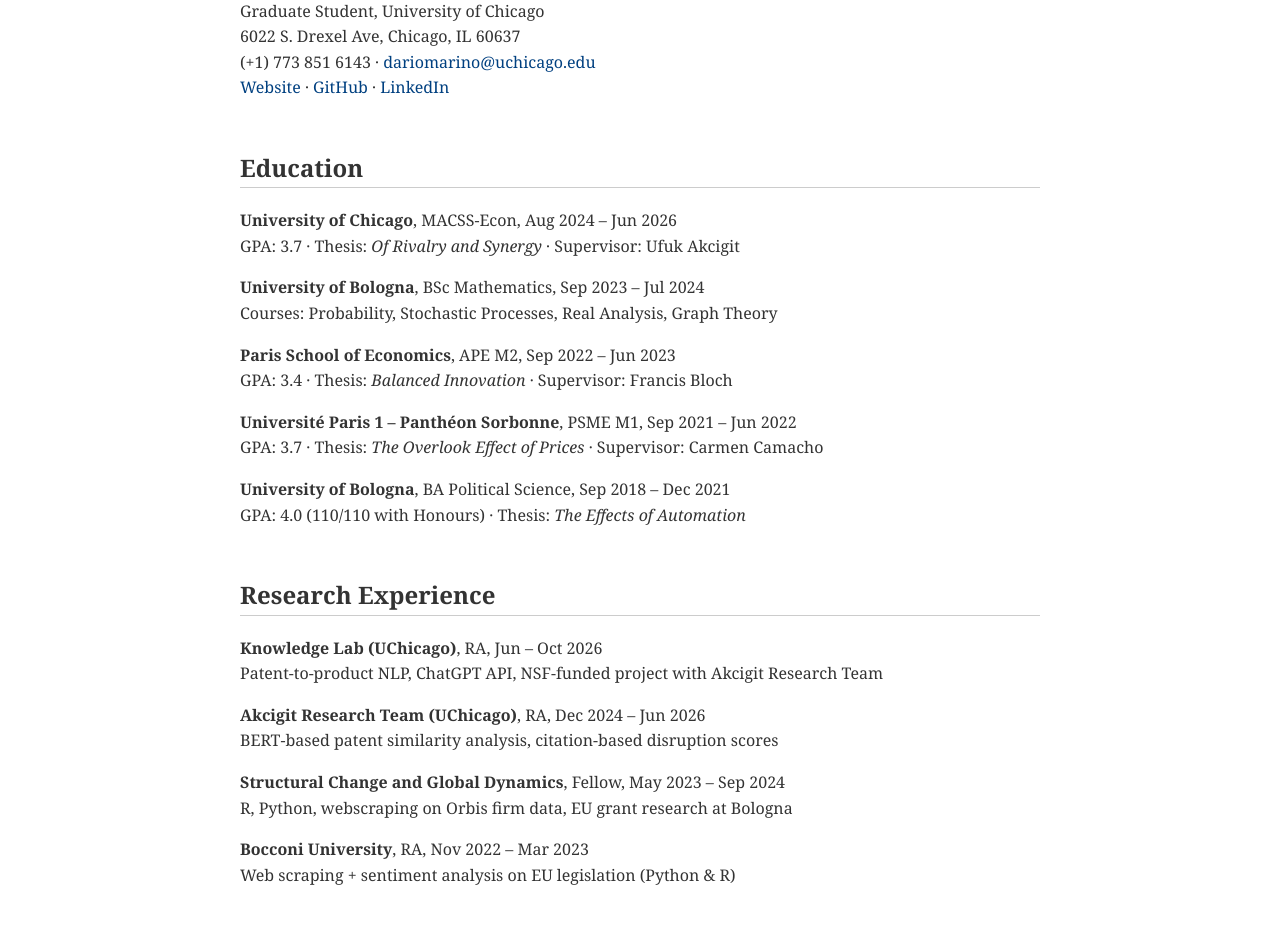
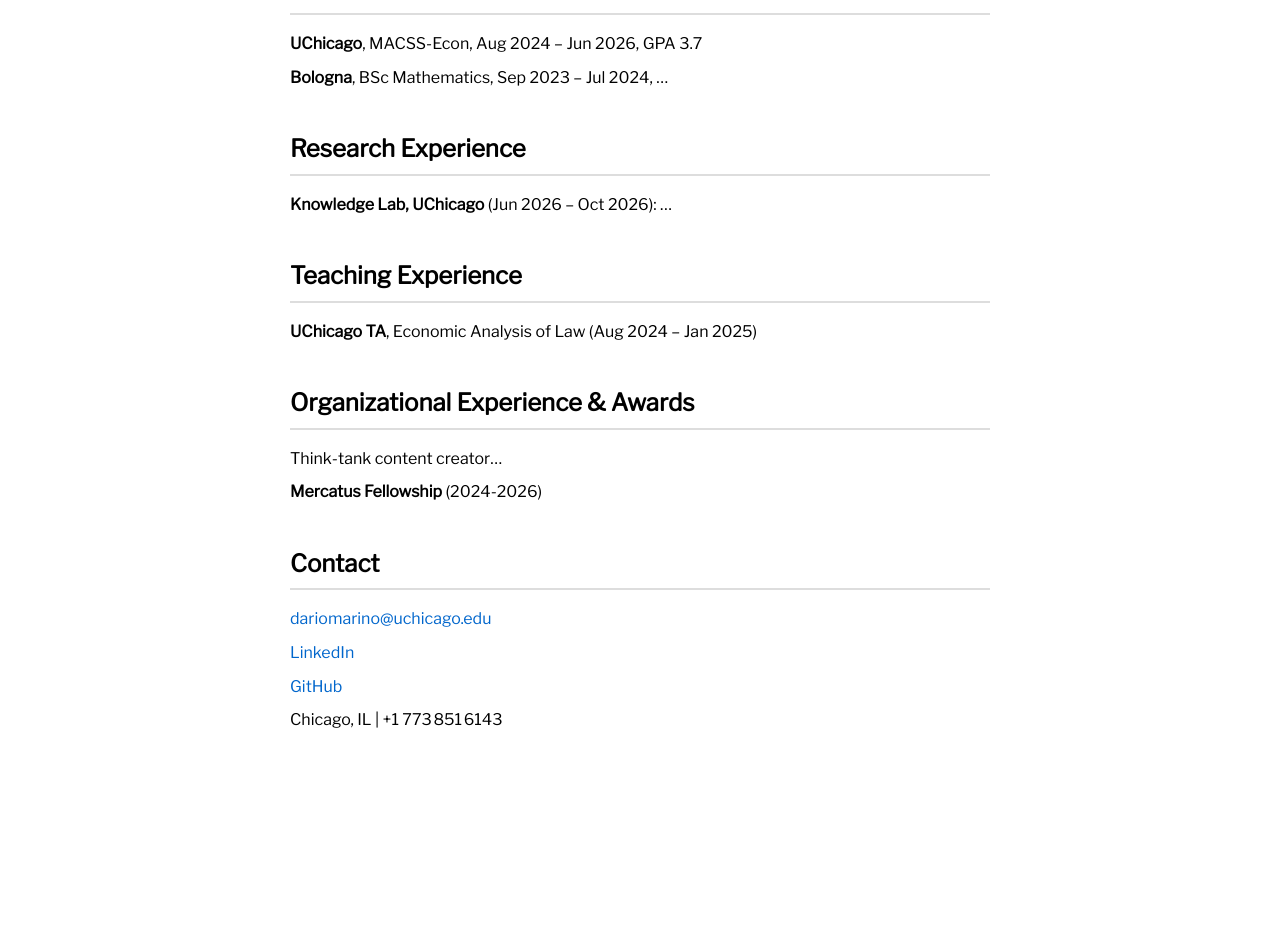
Before and after one commit to dario-marino/dario-marino.github.io, a plain HTML site: page index.html in a window 1280 px wide. Shown: the part 130-1066 px from the top of the page. After the commit the page ends 923 px from the top, so only its background shows below. Drawn offline with nearby package versions, Linux system fonts and the light colour scheme.

Commit message:
Update index.html

```diff
--- a/index.html
+++ b/index.html
@@ -2,132 +2,76 @@
 <html lang="en">
 <head>
   <meta charset="UTF-8">
-    <title>Dario Marino – CV</title>
+  <title>Dario Marino — CV</title>
+  <meta name="viewport" content="width=device-width,initial-scale=1">
+  <link href="https://fonts.googleapis.com/css2?family=Libre+Franklin:wght@300;400&display=swap" rel="stylesheet">
   <style>
-        body {
-            font-family: Georgia, serif;
-            line-height: 1.6;
-            margin: 0 auto;
-            max-width: 800px;
-            padding: 40px 20px;
-            color: #333;
-        }
-        h1 {
-            font-size: 2em;
-            margin-bottom: 0.1em;
-        }
-        h2 {
-            border-bottom: 1px solid #ccc;
-            margin-top: 2em;
-            font-size: 1.5em;
-        }
-        h3 {
-            margin-bottom: 0.2em;
-        }
-        ul {
-            list-style-type: none;
-            padding-left: 0;
-        }
-        li {
-            margin-bottom: 1em;
-        }
-        a {
-            color: #004080;
-            text-decoration: none;
-        }
+    body { font-family:'Libre Franklin', sans-serif; margin:0; padding-top:60px; line-height:1.6;}
+    header { position:fixed; top:0; width:100%; background:#fff; border-bottom:1px solid #eee; height:60px; display:flex; align-items:center; justify-content:center; z-index:100;}
+    nav a { margin:0 15px; color:#333; text-decoration:none; font-weight:400;}
+    .container { max-width:700px; margin:0 auto; padding:20px;}
+    section { margin-bottom:40px;}
+    section h2 { border-bottom:2px solid #ddd; padding-bottom:5px; margin-bottom:15px;}
+    ul { list-style:none; padding-left:0;}
+    ul li { margin-bottom:8px;}
+    a.contact { color:#0066cc; text-decoration:none; }
   </style>
 </head>
 <body>
-    <h1>Dario Marino</h1>
-    <p>
-        Graduate Student, University of Chicago<br>
-        6022 S. Drexel Ave, Chicago, IL 60637<br>
-        (+1) 773 851 6143 · <a href="mailto:dariomarino@uchicago.edu">dariomarino@uchicago.edu</a><br>
-        <a href="https://dario-marino.github.io">Website</a> · <a href="https://github.com/dario-marino">GitHub</a> · <a href="https://linkedin.com/in/dario-f-marino">LinkedIn</a>
-    </p>
+  <header>
+    <nav>
+      <a href="#education">Education</a>
+      <a href="#research">Research</a>
+      <a href="#teaching">Teaching</a>
+      <a href="#experience">Experience</a>
+      <a href="#contact">Contact</a>
+    </nav>
+  </header>
 
+  <div class="container">
+    <section id="education">
       <h2>Education</h2>
       <ul>
-        <li>
-            <strong>University of Chicago</strong>, MACSS-Econ, Aug 2024 – Jun 2026<br>
-            GPA: 3.7 · Thesis: <em>Of Rivalry and Synergy</em> · Supervisor: Ufuk Akcigit
-        </li>
-        <li>
-            <strong>University of Bologna</strong>, BSc Mathematics, Sep 2023 – Jul 2024<br>
-            Courses: Probability, Stochastic Processes, Real Analysis, Graph Theory
-        </li>
-        <li>
-            <strong>Paris School of Economics</strong>, APE M2, Sep 2022 – Jun 2023<br>
-            GPA: 3.4 · Thesis: <em>Balanced Innovation</em> · Supervisor: Francis Bloch
-        </li>
-        <li>
-            <strong>Université Paris 1 – Panthéon Sorbonne</strong>, PSME M1, Sep 2021 – Jun 2022<br>
-            GPA: 3.7 · Thesis: <em>The Overlook Effect of Prices</em> · Supervisor: Carmen Camacho
-        </li>
-        <li>
-            <strong>University of Bologna</strong>, BA Political Science, Sep 2018 – Dec 2021<br>
-            GPA: 4.0 (110/110 with Honours) · Thesis: <em>The Effects of Automation</em>
-        </li>
+        <li><strong>UChicago</strong>, MACSS‑Econ, Aug 2024 – Jun 2026, GPA 3.7</li>
+        <li><strong>Bologna</strong>, BSc Mathematics, Sep 2023 – Jul 2024, …</li>
+        <!-- Continue each item -->
       </ul>
+    </section>
 
+    <section id="research">
       <h2>Research Experience</h2>
       <ul>
-        <li>
-            <strong>Knowledge Lab (UChicago)</strong>, RA, Jun – Oct 2026<br>
-            Patent-to-product NLP, ChatGPT API, NSF-funded project with Akcigit Research Team
-        </li>
-        <li>
-            <strong>Akcigit Research Team (UChicago)</strong>, RA, Dec 2024 – Jun 2026<br>
-            BERT-based patent similarity analysis, citation-based disruption scores
-        </li>
-        <li>
-            <strong>Structural Change and Global Dynamics</strong>, Fellow, May 2023 – Sep 2024<br>
-            R, Python, webscraping on Orbis firm data, EU grant research at Bologna
-        </li>
-        <li>
-            <strong>Bocconi University</strong>, RA, Nov 2022 – Mar 2023<br>
-            Web scraping + sentiment analysis on EU legislation (Python & R)
-        </li>
+        <li><strong>Knowledge Lab, UChicago</strong> (Jun 2026 – Oct 2026): …</li>
+        <!-- continue -->
       </ul>
+    </section>
 
-    <h2>Work in Progress</h2>
-    <p>
-        Marino, Dario & Rossi, Nicola (2025). “La cultura economica,” in <em>Un miracolo non fa il santo 2</em>, IBL Libri.
-    </p>
-
+    <section id="teaching">
       <h2>Teaching Experience</h2>
       <ul>
-        <li>
-            <strong>University of Chicago</strong>, TA, Sep 2024 – Jan 2025<br>
-            Course: Economic Analysis of Law (Public Policy Studies)
-        </li>
-        <li>
-            <strong>University of Bologna</strong>, TA, Aug 2023 – Jul 2024<br>
-            Courses: Monetary Policy, Public Economics, Statistics, Econometrics, Competition, Programming
-        </li>
+        <li><strong>UChicago TA</strong>, Economic Analysis of Law (Aug 2024 – Jan 2025)</li>
+        <!-- continue -->
       </ul>
+    </section>
 
-    <h2>Honors & Awards</h2>
+    <section id="experience">
+      <h2>Organizational Experience & Awards</h2>
       <ul>
-        <li>Er.Go Scholarship (2018–2021)</li>
-        <li>Crous Scholarship (2022–2023)</li>
-        <li>Maroon Research Scholarship, UChicago (2024–2026)</li>
-        <li>Mercatus Don Lavoie Fellowship (2024–2025)</li>
-        <li>Mercatus Frédéric Bastiat Fellowship (2025–2026)</li>
+        <li>Think‑tank content creator…</li>
+        <li><strong>Mercatus Fellowship</strong> (2024‑2026)</li>
+        <!-- continue -->
       </ul>
+    </section>
 
-    <h2>Skills & Certifications</h2>
+    <section id="contact">
+      <h2>Contact</h2>
       <ul>
-        <li><strong>Languages:</strong> English (TOEFL: R28/L29/S27/W27), French (University Courses)</li>
-        <li><strong>GRE:</strong> Q160 / V159 (Sep 2022)</li>
-        <li><strong>Programming:</strong> Python (Spyder), R (RStudio), STATA, MATLAB, Mathematica</li>
+        <li><a class="contact" href="mailto:dariomarino@uchicago.edu">dariomarino@uchicago.edu</a></li>
+        <li><a class="contact" href="https://www.linkedin.com/in/dario-f-marino/">LinkedIn</a></li>
+        <li><a class="contact" href="https://github.com/dario-marino">GitHub</a></li>
+        <li>Chicago, IL | +1 773 851 6143</li>
       </ul>
-
-    <h2>References</h2>
-    <ul>
-        <li>Ufuk Akcigit – UChicago · <a href="mailto:uakcigit@uchicago.edu">uakcigit@uchicago.edu</a></li>
-        <li>Francis Bloch – PSE · <a href="mailto:francis.bloch@psemail.eu">francis.bloch@psemail.eu</a></li>
-        <li>Angelo Secchi – PSE · <a href="mailto:angelo.secchi@univ-paris1.fr">angelo.secchi@univ-paris1.fr</a></li>
-    </ul>
+    </section>
+  </div>
 </body>
 </html>
```
Lines whose indentation alone changed are shown as unchanged.
